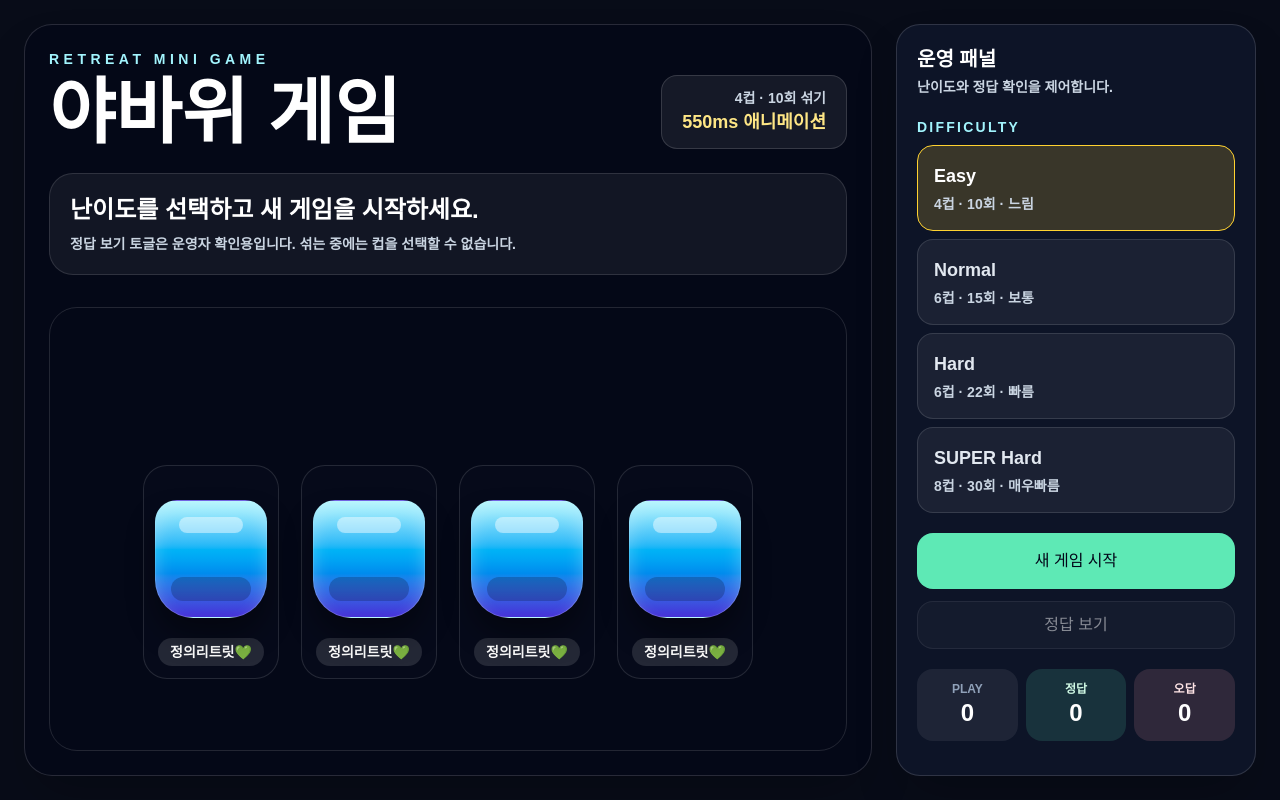
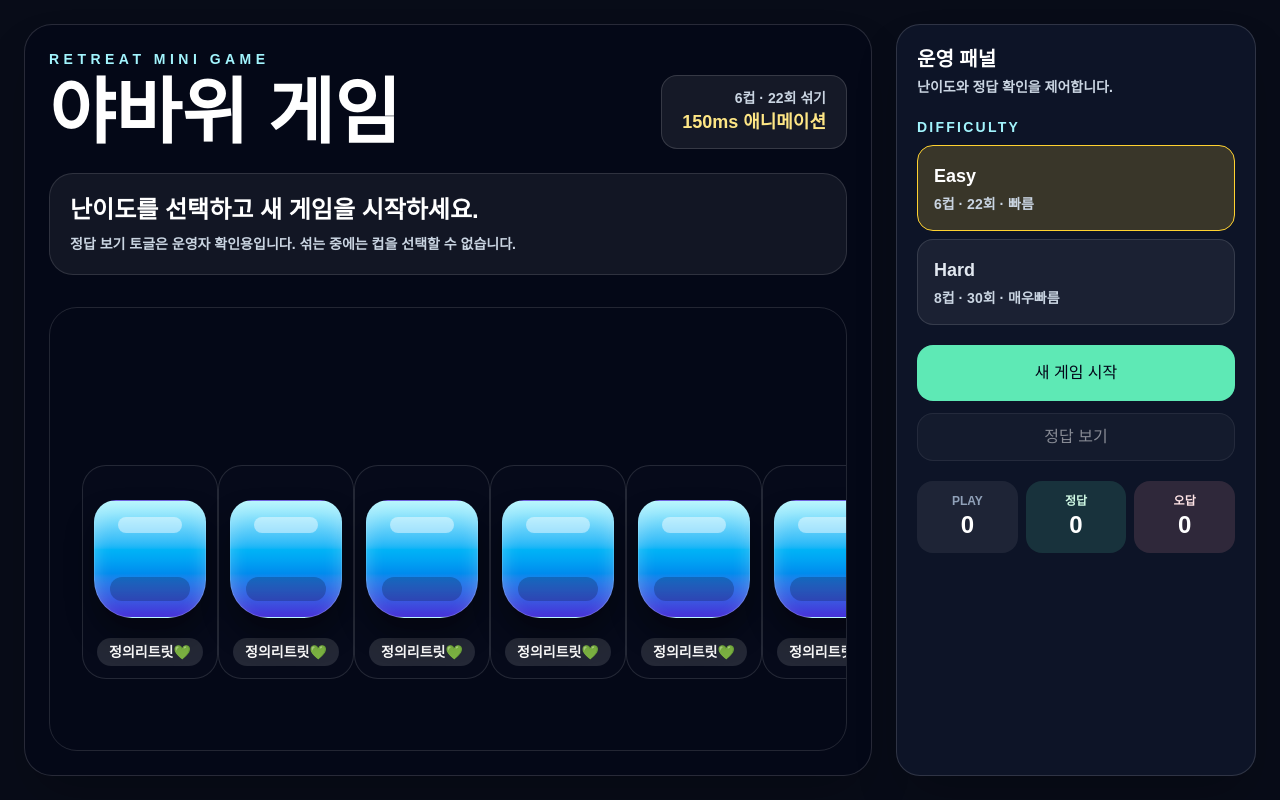
Before and after one commit to hajun-myoung/retreat-manager, a Next.js app: page /shell_game in a window 1280 px wide. Built offline with nearby package versions, Linux system fonts and the light colour scheme.

Commit message:
[Update]Shell_game difficulty

```diff
--- a/src/components/shell-game/DifficultySelector.tsx
+++ b/src/components/shell-game/DifficultySelector.tsx
@@ -13,12 +13,10 @@ const options: Array<{
   label: string;
   description: string;
 }> = [
-  { value: "easy", label: "Easy", description: "4컵 · 10회 · 느림" },
-  { value: "normal", label: "Normal", description: "6컵 · 15회 · 보통" },
-  { value: "hard", label: "Hard", description: "6컵 · 22회 · 빠름" },
+  { value: "easy", label: "Easy", description: "6컵 · 22회 · 빠름" },
   {
-    value: "superhard",
-    label: "SUPER Hard",
+    value: "hard",
+    label: "Hard",
     description: "8컵 · 30회 · 매우빠름",
   },
 ];
--- a/src/components/shell-game/ShellGame.tsx
+++ b/src/components/shell-game/ShellGame.tsx
@@ -4,7 +4,8 @@ import { useEffect, useMemo, useRef, useState } from "react";
 import { ShellCup } from "@/src/components/shell-game/ShellCup";
 import { ShellGameControls } from "@/src/components/shell-game/ShellGameControls";
 
-export type Difficulty = "easy" | "normal" | "hard" | "superhard";
+// export type Difficulty = "easy" | "normal" | "hard" | "superhard";
+export type Difficulty = "easy" | "hard";
 export type GamePhase =
   | "idle"
   | "showingAnswer"
@@ -44,22 +45,22 @@ type ShellGameState = {
 };
 
 const difficultyConfig: Record<Difficulty, DifficultyConfig> = {
+  // easy: {
+  //   cupCount: 4,
+  //   shuffleCount: 10,
+  //   animationDuration: 550,
+  // },
+  // normal: {
+  //   cupCount: 6,
+  //   shuffleCount: 15,
+  //   animationDuration: 200,
+  // },
   easy: {
-    cupCount: 4,
-    shuffleCount: 10,
-    animationDuration: 550,
-  },
-  normal: {
-    cupCount: 6,
-    shuffleCount: 15,
-    animationDuration: 200,
-  },
-  hard: {
     cupCount: 6,
     shuffleCount: 22,
     animationDuration: 150,
   },
-  superhard: {
+  hard: {
     cupCount: 8,
     shuffleCount: 30,
     animationDuration: 130,
```
